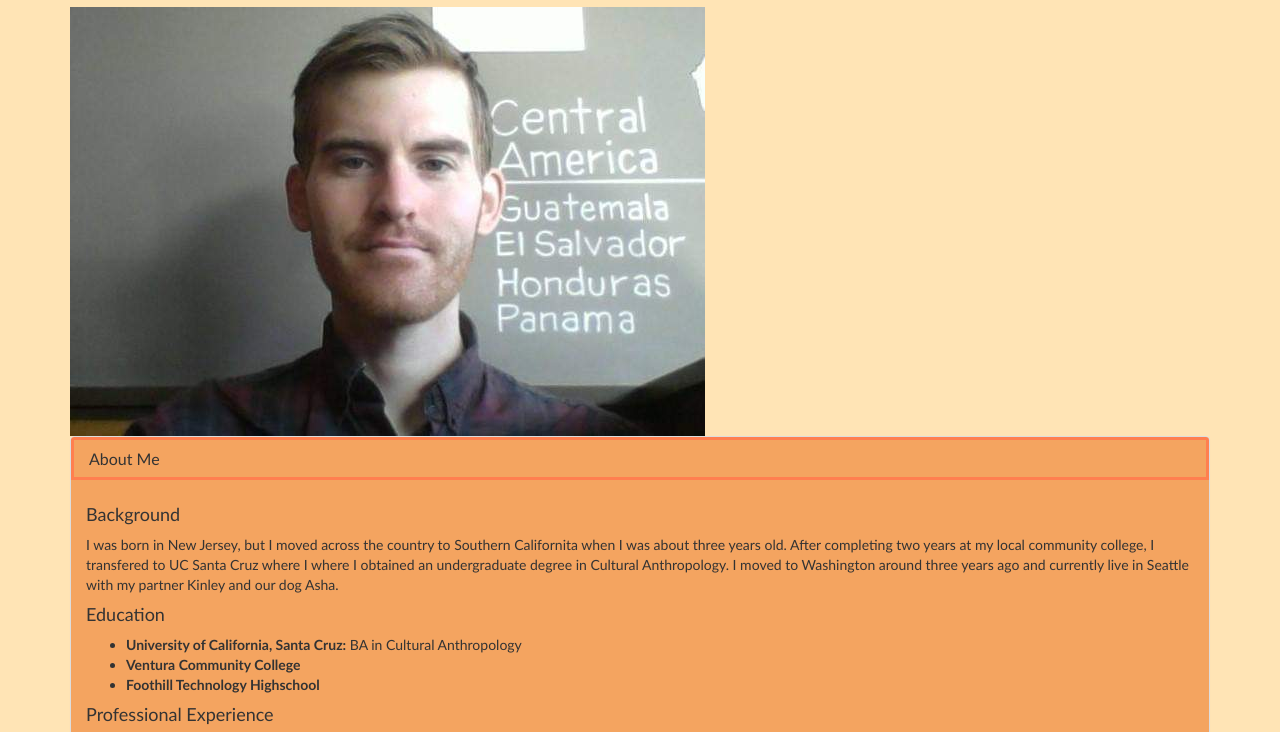
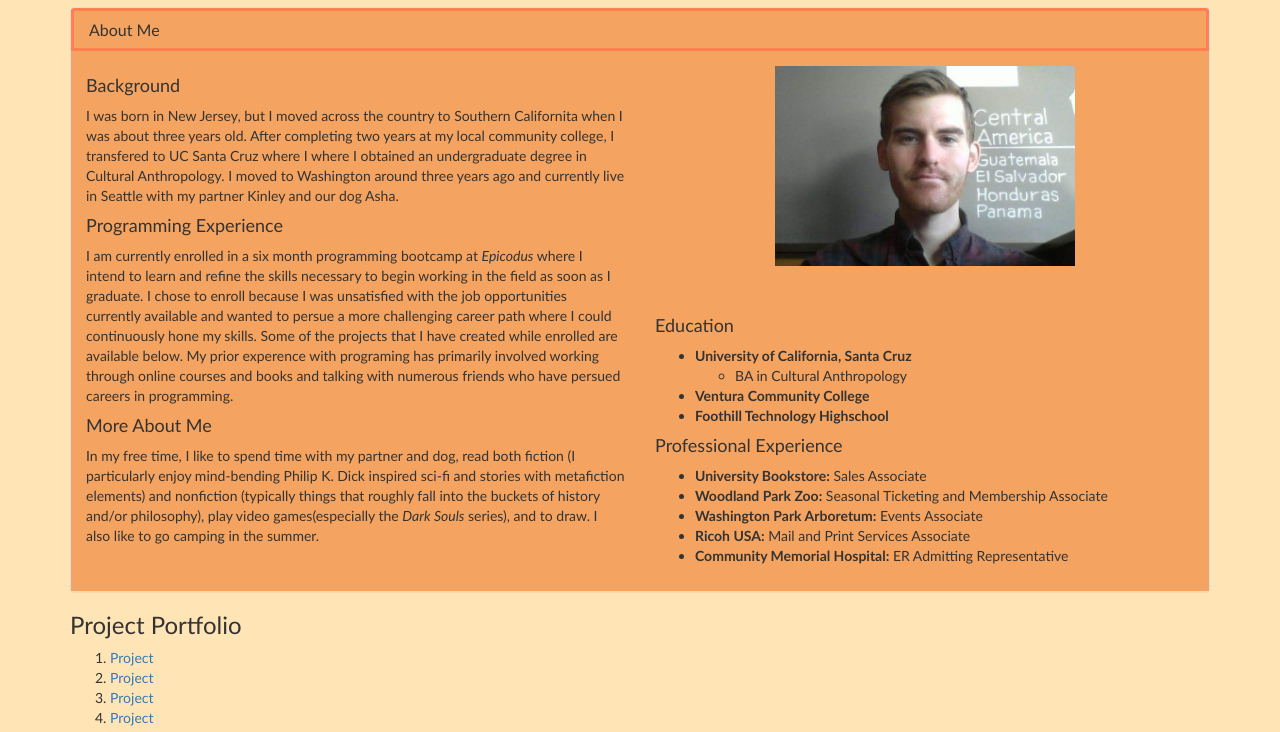
Before and after one commit to kmgarvey279/portfolio-landing-page, a plain HTML site: page index.html in a window 1280 px wide. Shown: the part 63-795 px from the top of the page. Drawn offline with Linux system fonts and the light colour scheme.

Commit message:
Added grid elements. Itwill now split the content in the 'about me' section into two columns

```diff
--- a/css/styles.css
+++ b/css/styles.css
@@ -19,6 +19,11 @@ h2 {
 
 }
 
-h3
-
-h4
+img {
+  height: 200px;
+  width: 300px;
+  margin-left: auto;
+  margin-right: auto;
+  display: block;
+  margin-bottom: 50px;
+}
--- a/index.html
+++ b/index.html
@@ -8,31 +8,18 @@
   <body>
     <div class="container">
       <h1>Kevin Garvey's Portfolio</h1>
-      <img src="img/kg.jpg" alt="Photo of Kevin.">
       <div class="panel panel-default">
         <div class="panel-heading">
           <h2 class="panel-title">About Me</h2>
         </div>
         <div class="panel-body">
+          <div class="row">
+            <div class="col-md-6">
               <h4>Background</h4>
               <p>I was born in New Jersey, but I moved across the country to Southern Californita when I was about three
               years old. After completing two years at my local community college, I transfered to UC Santa Cruz where I
               where I obtained an undergraduate degree in Cultural Anthropology. I moved to Washington around three years
               ago and currently live in Seattle with my partner Kinley and our dog Asha.</p>
-          <h4>Education</h4>
-            <ul>
-              <li><strong>University of California, Santa Cruz:</strong> BA in Cultural Anthropology</li>
-              <li><strong>Ventura Community College</strong></li>
-              <li><strong>Foothill Technology Highschool</strong></li>
-              </ul>
-          <h4>Professional Experience</h4>
-            <ul>
-              <li><strong>University Bookstore:</strong> Sales Associate</li>
-              <li><strong>Woodland Park Zoo:</strong> Seasonal Ticketing and Membership Associate</li>
-              <li><strong>Washington Park Arboretum:</strong> Events Associate</li>
-              <li><strong>Ricoh USA:</strong> Mail and Print Services Associate</li>
-              <li><strong>Community Memorial Hospital:</strong> ER Admitting Representative</li>
-            </ul>
               <h4>Programming Experience</h4>
               <p>I am currently enrolled in a six month programming bootcamp at <em>Epicodus</em> where I intend to learn and refine
               the skills necessary to begin working in the field as soon as I graduate. I chose to enroll because I was
@@ -45,6 +32,28 @@
               Philip K. Dick inspired sci-fi and stories with metafiction elements) and nonfiction (typically things that roughly fall
               into the buckets of history and/or philosophy), play video games(especially the <em>Dark Souls</em> series), and to draw.
               I also like to go camping in the summer.</p>
+            </div>
+            <div class="col-md-6">
+              <img src="img/kg.jpg" alt="Photo of Kevin.">
+              <h4>Education</h4>
+                <ul>
+                  <li><strong>University of California, Santa Cruz</strong>
+                    <ul>
+                      <li>BA in Cultural Anthropology</li>
+                    </ul></li>
+                  <li><strong>Ventura Community College</strong></li>
+                  <li><strong>Foothill Technology Highschool</strong></li>
+                  </ul>
+              <h4>Professional Experience</h4>
+                <ul>
+                  <li><strong>University Bookstore:</strong> Sales Associate</li>
+                  <li><strong>Woodland Park Zoo:</strong> Seasonal Ticketing and Membership Associate</li>
+                  <li><strong>Washington Park Arboretum:</strong> Events Associate</li>
+                  <li><strong>Ricoh USA:</strong> Mail and Print Services Associate</li>
+                  <li><strong>Community Memorial Hospital:</strong> ER Admitting Representative</li>
+                </ul>
+            </div>
+          </div>
         </div>
       </div>
 
```
Lines whose indentation alone changed are shown as unchanged.
